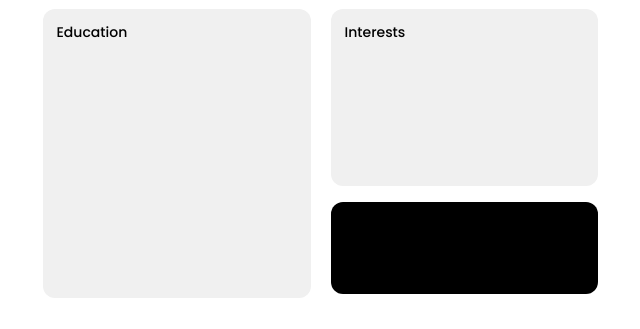
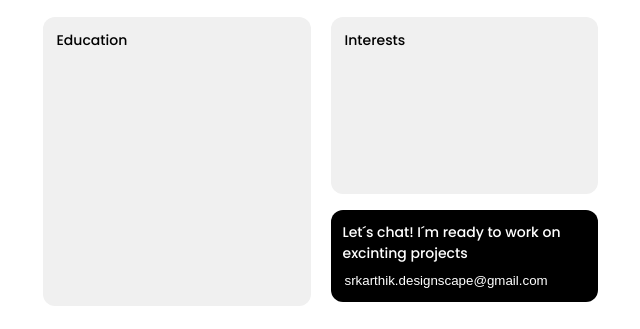
Before and after one commit to AlexGervas/resume-front, a website built with Vite: page index.html in a window 1280 px wide. Shown: the part 529-858 px from the top of the page, without its empty margins (320-960 px from the left). Built offline with nearby package versions, Linux system fonts and the light colour scheme.

Commit message:
Added disclaimer block

```diff
--- a/css/style.css
+++ b/css/style.css
@@ -1,7 +1,10 @@
 body {
-    margin: 0;
-    width: 100%;
-    padding: 0;
+    /*margin: 0;*/
+    /*width: 100%;*/
+    /*padding: 0;*/
+    font-family: Poppins, serif;
+    font-size: 14px;
+    font-weight: 500;
 }
 
 .pageLayout {
@@ -261,10 +264,23 @@ button:focus-visible {
     height: 68px;
     padding: 12px;
     border-radius: 12px;
+    display: flex;
+    flex-direction: column;
+    gap: 8px;
 }
 
-.disclaimer > input {
+.disclaimerTextArea {
+    font-size: 14px;
+    height: 42px;
+    font-family: Poppins, serif;
+    font-weight: 500;
+    line-height: 21px;
+    text-align: left;
+}
 
+.disclaimerEmail {
+    color: #FFFFFF;
+    width: 100%;
 }
 
 #app {
--- a/js/main.js
+++ b/js/main.js
@@ -47,8 +47,8 @@ document.querySelector('#app').innerHTML = `
             </div>
 
             <div class="disclaimer">
-                <input class="disclaimerText" value="Let´s chat! I´m ready to work on excinting projects"/>
-
+                <div class="disclaimerTextArea" contenteditable="true">Let´s chat! I´m ready to work on excinting projects</div>
+                <input class="disclaimerEmail" type="email" value="srkarthik.designscape@gmail.com" placeholder="Email"/>
             </div>
 
         </div>
```
